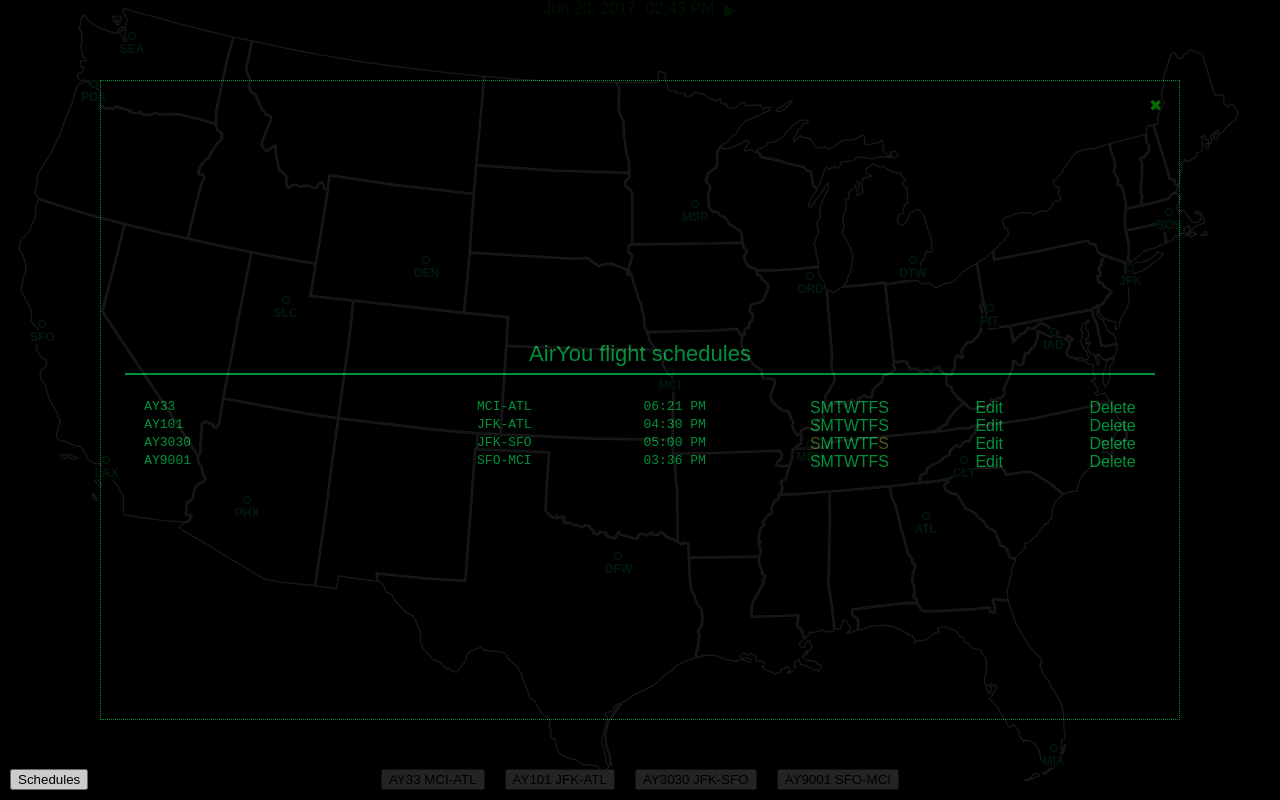
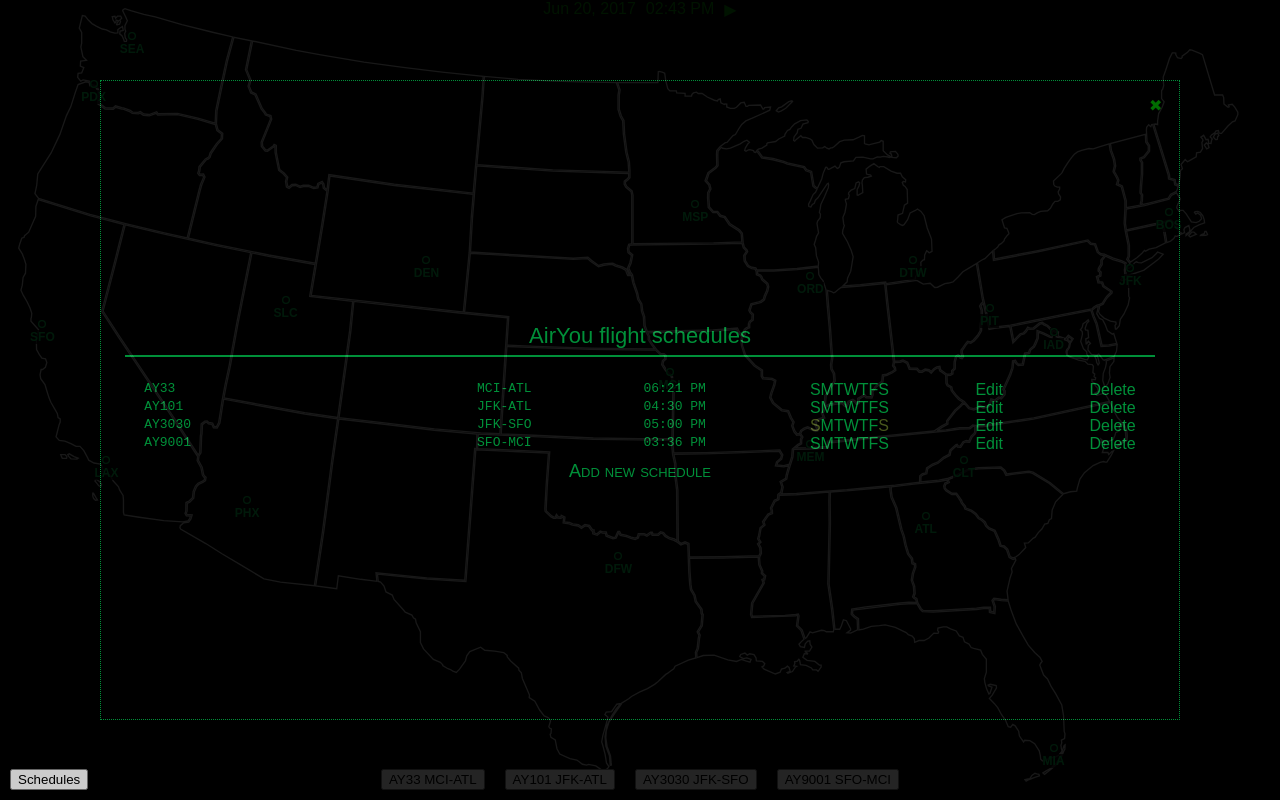
Before and after one commit to kpsroka/AirYou, a React (Create React App) app: page / in a window 1280 px wide. Both pictures are taken after a click on the button "Schedules". Built offline with nearby package versions, Linux system fonts and the light colour scheme.

Commit message:
Adding a span element for opening new schedule editor.

```diff
--- a/src/ui/schedule/ScheduleList.css
+++ b/src/ui/schedule/ScheduleList.css
@@ -31,3 +31,15 @@
 .inactiveDayOfWeek {
   color: #562;
 }
+
+.scheduleListAddScheduleLabel {
+  margin: 8px;
+  color: #0a4;
+  font-variant: small-caps;
+  font-size: 18px;
+}
+
+.scheduleListAddScheduleLabel:hover {
+  text-decoration: underline;
+  cursor: pointer;
+}
--- a/src/ui/schedule/ScheduleList.js
+++ b/src/ui/schedule/ScheduleList.js
@@ -34,6 +34,9 @@ class ScheduleList extends React.Component {
             </div>
           )
         })}
+        <span className="scheduleListAddScheduleLabel">
+          Add new schedule
+        </span>
       </div>
     );
   }
```
